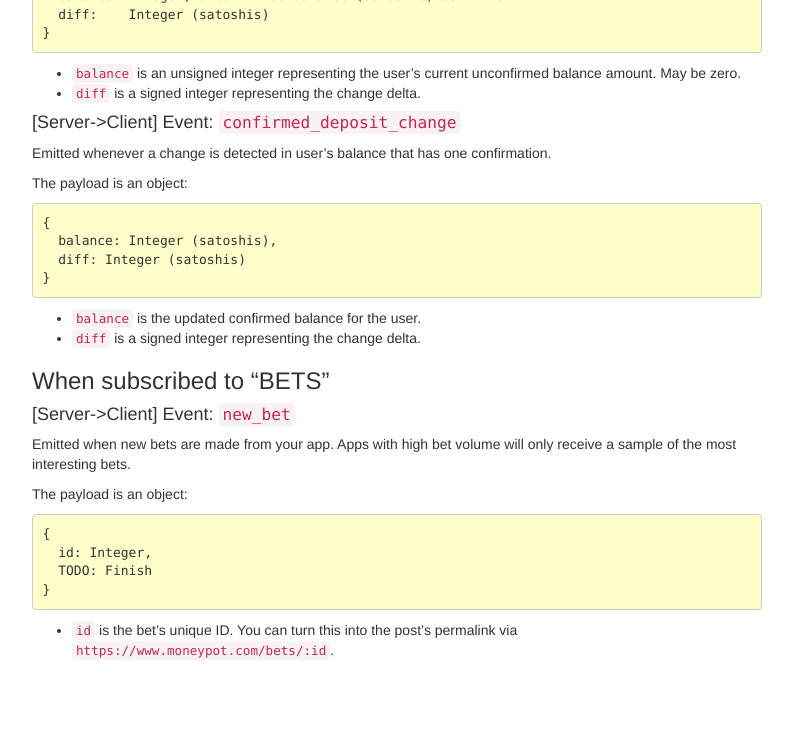
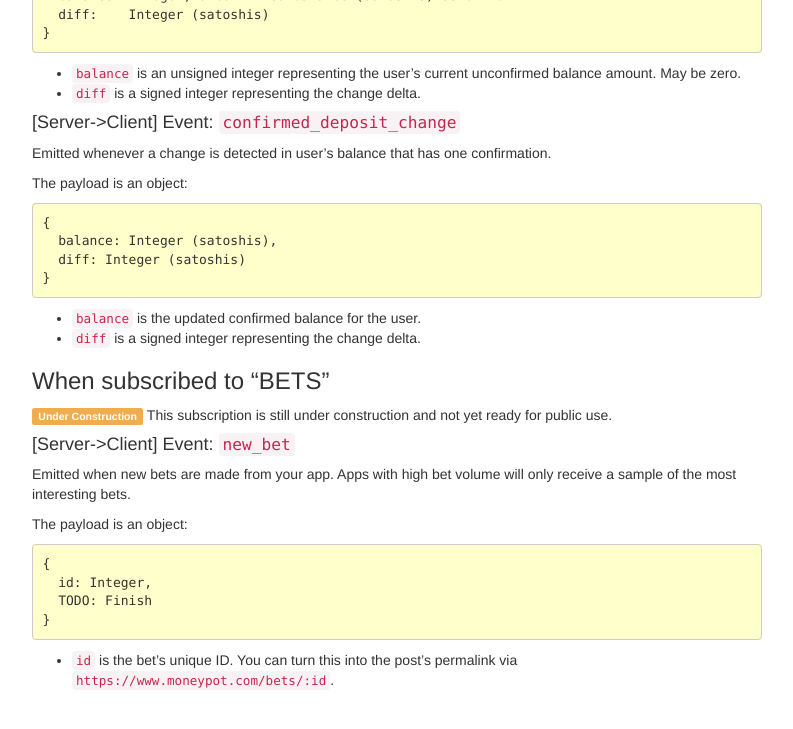
Before and after one commit to uniibu/mpblog.github.io, a Jekyll site: the page built from _posts/2015-08-19-introducing-socketpot.md, in a window 1280 px wide and 900 px high, scrolled down 8707 px. Shown: the top 729 px of the window, without its empty margins (243-1036 px from the left). Built offline with Jekyll 4.4.1, drawn with Linux system fonts in a browser that asks for light colours.

Commit message:
Mark "BETS" as under construction

```diff
--- a/_posts/2015-08-19-introducing-socketpot.md
+++ b/_posts/2015-08-19-introducing-socketpot.md
@@ -19,7 +19,7 @@ Socketpot lets you opt-in to only the events/features that you're interested in.
 - Deposit notifications
   - Get notified every time the current user's unconfirmed or confirmed balance changes from external actions, like when they withdraw/deposit into your app from Moneypot.
   - Use unconfirmed-balance updates to instantly acknowledge a user's bitcoin-address deposit and notify them when the deposit is confirmed on the blockchain and ready to be spent.
-- Bet notifications
+- Bet notifications <span class="label label-warning">Under Construction</span>
   - Subscribe to a real-time stream of bets placed against your app.
   - Useful for creating an "All Bets" tab.
   - <span class="label label-info">Note</span> For apps with heavy bet volume, this is only a stream of the most interesting bets.
@@ -471,6 +471,8 @@ The payload is an object:
 
 ### When subscribed to "BETS"
 
+<span class="label label-warning">Under Construction</span> This subscription is still under construction and not yet ready for public use.
+
 #### [Server->Client] Event: `new_bet`
 
 Emitted when new bets are made from your app. Apps with high bet volume will only receive a sample of the most interesting bets.
```
